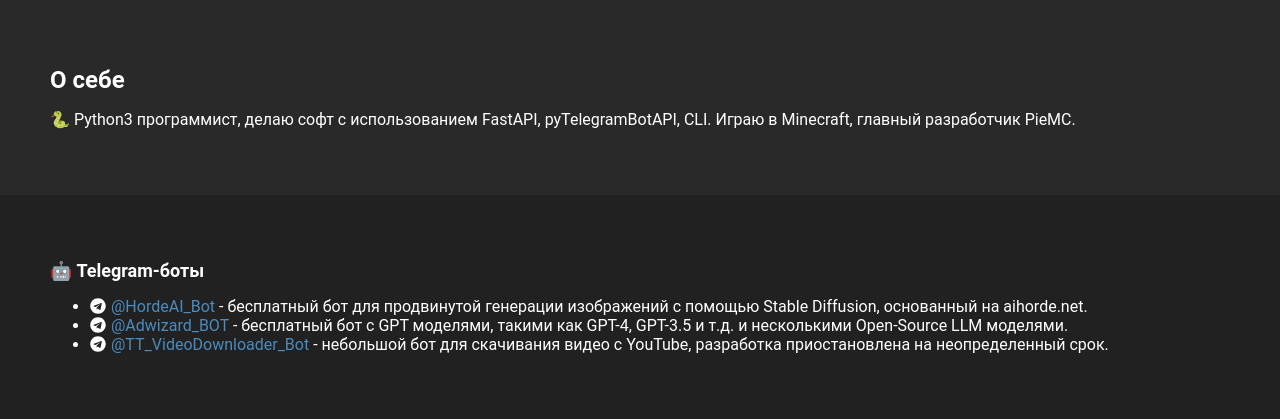
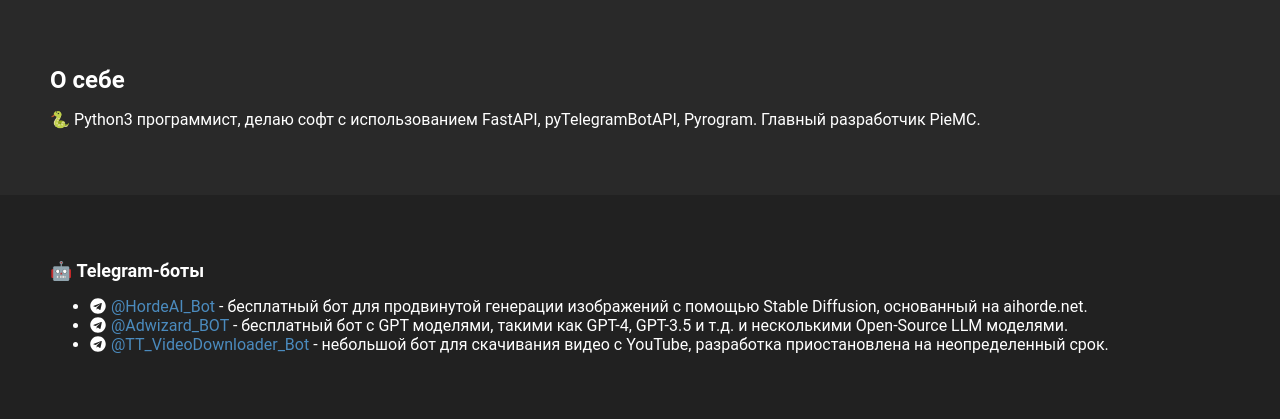
Before and after one commit to lapismyt/BCloud, a Flask app: page / in a window 1280 px wide. Shown: the top 419 px of the page. Run offline with Flask 3, Linux system fonts and the light colour scheme.

Commit message:
Update index.html

```diff
--- a/templates/index.html
+++ b/templates/index.html
@@ -84,7 +84,7 @@
 <body>
   <div class="section animated">
     <h1>О себе</h1>
-    <p>🐍 Python3 программист, делаю софт с использованием FastAPI, pyTelegramBotAPI, CLI. Играю в Minecraft, главный разработчик PieMC.</p>
+    <p>🐍 Python3 программист, делаю софт с использованием FastAPI, pyTelegramBotAPI, Pyrogram. Главный разработчик PieMC.</p>
   </div>
   <div class="section animated">
     <h2>🤖 Telegram-боты</h2>
```
